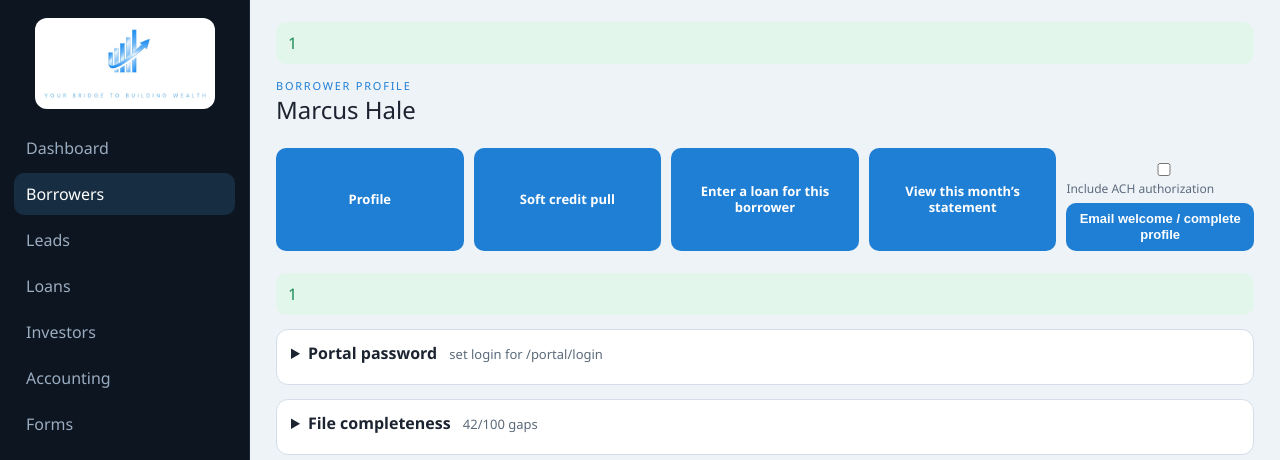
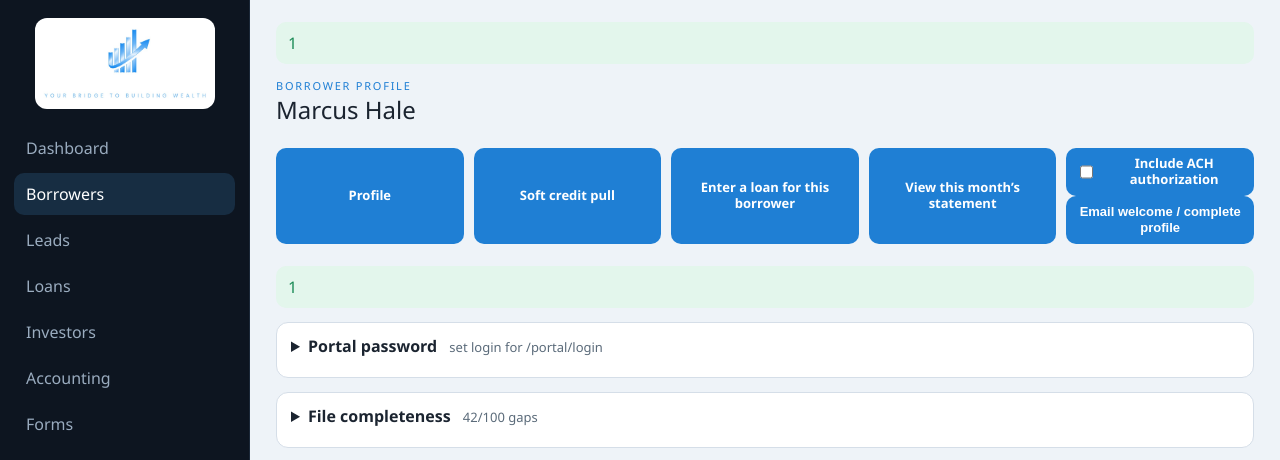
Before and after one commit to johnbritton76-bit/brittco-capital, a Flask app: page /borrowers/1 in a window 1280 px wide. Shown: the top 460 px of the page. Run offline with Flask 3, Linux system fonts and the light colour scheme; the visitor is signed in with stand-in values (Sample User, id 1); data comes from the database, SQL or seed files in the repository; data that the repository does not hold is empty.

Commit message:
Add files via upload

```diff
--- a/templates/borrower_detail.html
+++ b/templates/borrower_detail.html
@@ -32,6 +32,28 @@
   white-space:normal !important;
 }
 .profile-actions form{margin:0 !important;display:block !important;width:100%}
+.welcome-stack{display:flex;flex-direction:column;gap:10px;width:100%}
+.welcome-stack .ach-toggle{
+  display:flex !important;
+  align-items:center !important;
+  justify-content:center !important;
+  min-height:48px !important;
+  width:100% !important;
+  margin:0 !important;
+  padding:8px 10px !important;
+  box-sizing:border-box !important;
+  border:0 !important;
+  border-radius:10px !important;
+  background:#1f7fd4 !important;
+  color:#fff !important;
+  font-weight:600 !important;
+  font-size:13px !important;
+  line-height:1.2 !important;
+  text-align:center !important;
+  gap:8px;
+  cursor:pointer;
+}
+.welcome-stack .ach-toggle input{accent-color:#fff;width:16px;height:16px}
 
 details.box{margin-top:14px;border:1px solid #d5dee8;border-radius:12px;background:#fff;padding:0 14px 12px}
 details.box>summary{cursor:pointer;padding:12px 0 8px;font-weight:650}
@@ -51,8 +73,8 @@ details.box>summary .peek{font-weight:400;color:#5b6b7a;font-size:13px;margin-le
   <a href="{{ url_for('borrower_soft_pull', bid=b.id) }}">Soft credit pull</a>
   <a href="{{ url_for('loan_new') }}">Enter a loan for this borrower</a>
   <a href="{{ url_for('borrower_statement_pdf_view', bid=b.id) }}">View this month’s statement</a>
-  <form method="post" action="{{ url_for('borrower_send_welcome', bid=b.id) }}">
-    <label style="display:block;font-size:12px;margin-bottom:6px">
+  <form method="post" action="{{ url_for('borrower_send_welcome', bid=b.id) }}" class="welcome-stack">
+    <label class="ach-toggle">
       <input type="checkbox" name="include_ach" value="1"> Include ACH authorization
     </label>
     <button type="submit">Email welcome / complete profile</button>
```
